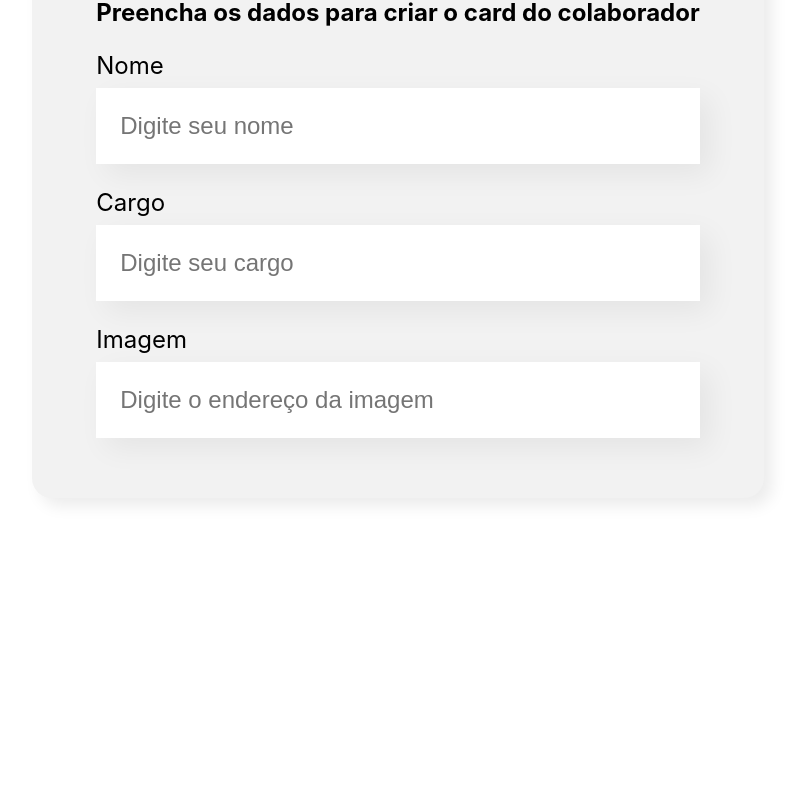
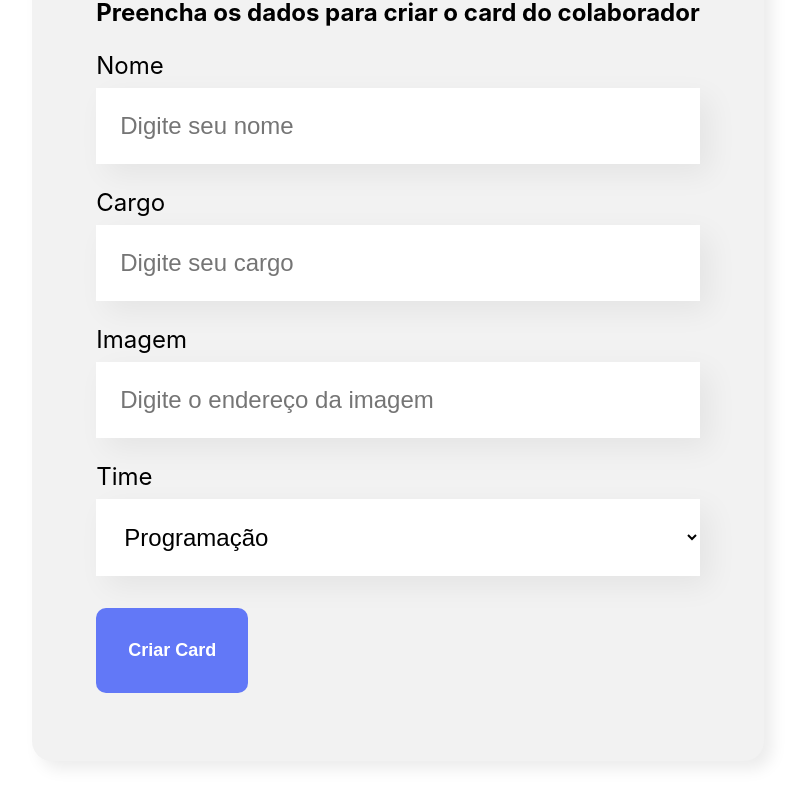
Before and after one commit to JoaoAlisonTI/organo, a React (Create React App) app: page / in a window 1280 px wide. Shown: the part 616-1421 px from the top of the page, without its empty margins (242-1042 px from the left). Before the commit the page ends 1194 px from the top, so only its background shows below. Built offline with nearby package versions, Linux system fonts and the light colour scheme.

Commit message:
feat: adding the DropdownList and Button components

```diff
--- /dev/null
+++ b/src/components/Button/Button.css
@@ -0,0 +1,15 @@
+.button {
+  background-color: #6278f7;
+  border-radius: 10px;
+  font-weight: 700;
+  font-size: 18px;
+  padding: 32px;
+  border: none;
+  cursor: pointer;
+  color: #FFF;
+  margin: 32px 0;
+}
+
+.button:hover {
+  color: #95FFD4;
+}
--- /dev/null
+++ b/src/components/Button/index.js
@@ -0,0 +1,8 @@
+import './Button.css'
+
+export const Button = (props) => {
+  return (
+    <button className='button'>
+        {props.children}
+    </button>)
+}
--- /dev/null
+++ b/src/components/DropdownList/DropdownList.css
@@ -0,0 +1,14 @@
+.dropdown-div label {
+  display: block;
+  margin-bottom: 8px;
+  font-size: 24px;
+}
+
+.dropdown-div select {
+  background-color: #FFF;
+  box-shadow: 10px 10px 30px rgba(0, 0, 0, 0.06);
+  width: 100%;
+  border: none;
+  font-size: 24px;
+  padding: 24px;
+}
--- /dev/null
+++ b/src/components/DropdownList/index.js
@@ -0,0 +1,14 @@
+import './DropdownList.css'
+
+export const DropdownList = (props) => {
+  return (
+    <div className='dropdown-div'>
+      <label>{props.label}</label>
+      <select required={props.required}>
+        {props.itens.map(item => {
+          return <option key={item}>{item}</option>
+                })}
+      </select>
+    </div>
+  )
+}
--- a/src/components/Form/index.js
+++ b/src/components/Form/index.js
@@ -1,7 +1,26 @@
 import { Input } from '../Input';
+import { DropdownList } from '../DropdownList'
+import { Button } from '../Button'
 import "./Form.css";
 
 export const Form = () => {
+
+  const times = [
+    'Programação',
+    'Front-End',
+    'Data Science',
+    'Devops',
+    'UX e Design',
+    'Mobile',
+    'Inovação e Gestão'
+  ]
+
+  const aoSalvar = (evento) =>
+  {
+    evento.preventDefault()
+      console.log('Form foi submetido')
+  }
+
   return (
     <section className="section-form">
       <form>
@@ -9,6 +28,11 @@ export const Form = () => {
         <Input label="Nome" placeholder="Digite seu nome" />
         <Input label="Cargo" placeholder="Digite seu cargo" />
         <Input label="Imagem" placeholder="Digite o endereço da imagem" />
+        <DropdownList required={true} label="Time" itens={times} />
+
+        <Button>
+          Criar Card
+        </Button>
       </form>
     </section>
   )
```
